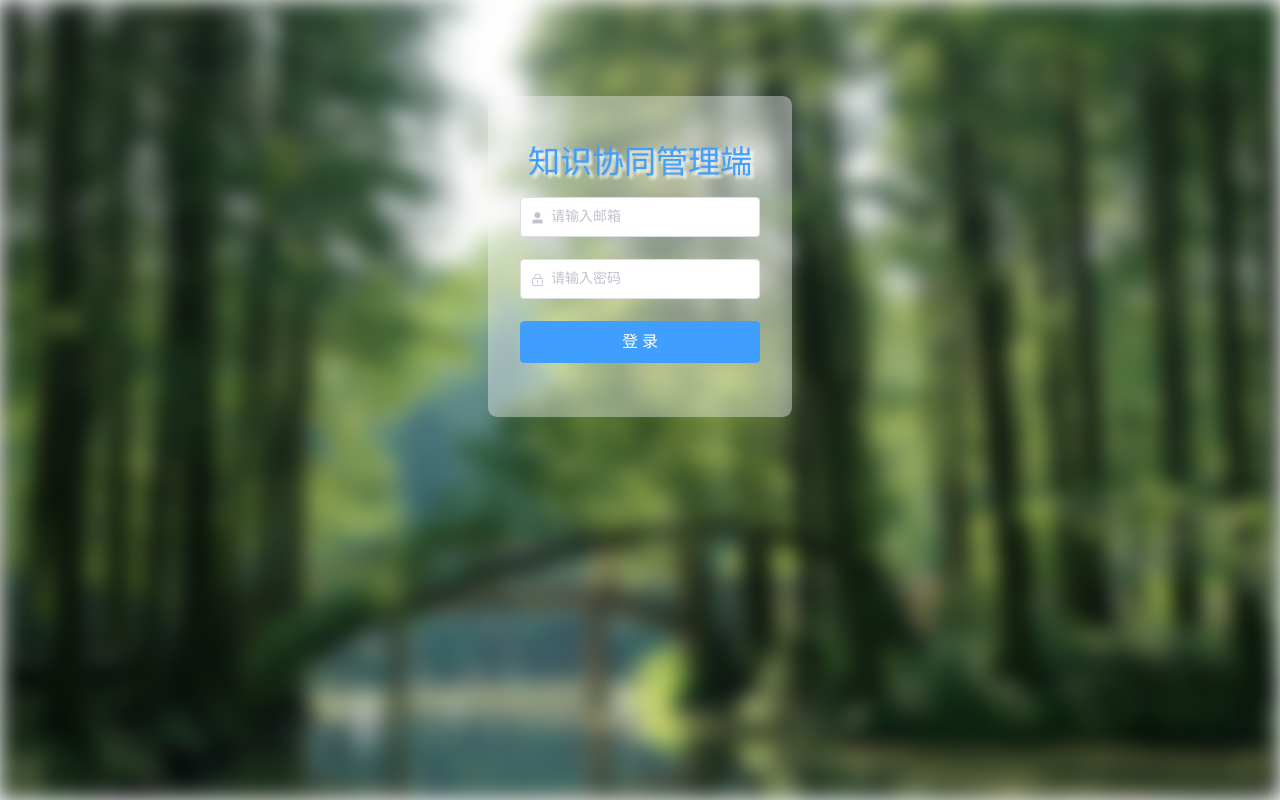
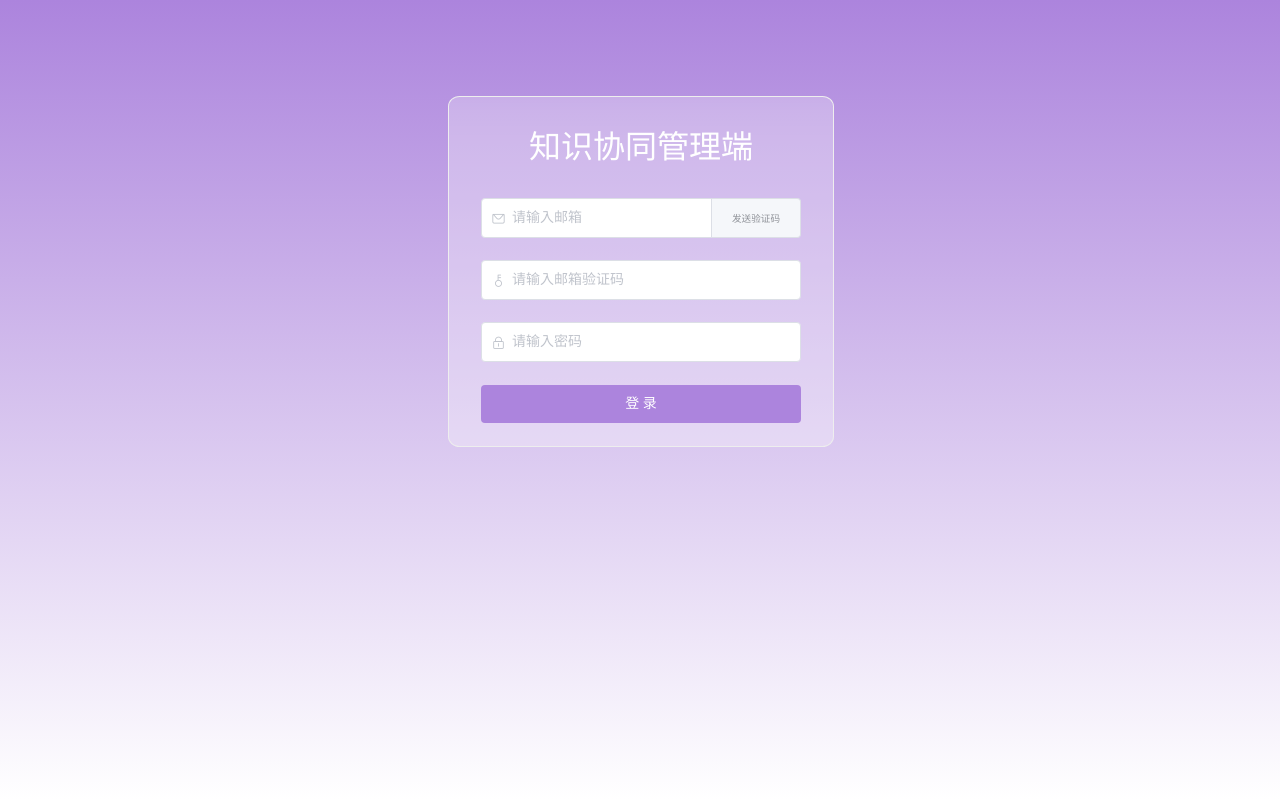
Before and after one commit to limengyun123/vue-knowledge-synergy-admin, a Vue app: page / in a window 1280 px wide. Built offline with nearby package versions, Linux system fonts and the light colour scheme.

Commit message:
全局修改element-ui样式

```diff
--- a/src/api/login.js
+++ b/src/api/login.js
@@ -4,6 +4,10 @@ import Qs from 'qs';
 export const loginApi = query => {
     let result = axios.post('user/login',query);
     return result;
+};
+
+export const sendEmailCodeApi = query => {
+    return Promise.resolve(1);
 };
 
 export const logoutApi = query =>{
--- a/src/assets/css/base.less
+++ b/src/assets/css/base.less
@@ -24,3 +24,139 @@
     background: transparent;
 };
 /*全局滚动条样式结束*/
+
+
+/* 修改el-menu样式开始 */
+.system-menu{
+	border:none;
+}
+
+.el-menu-item:hover{
+	background-color: inherit;
+	color: @support-color-ps;
+}
+
+.el-submenu:hover{
+	background-color: inherit;
+	color: @support-color-ps ;
+}
+
+.el-submenu .el-submenu__title:hover{
+	background-color: inherit;
+	color: @support-color-ps;
+}
+
+.el-menu-item.is-active{
+	background-color: @support-color-bg;
+	color: @support-color-ps;
+	border-left: solid 0.2rem @support-color-ps;
+	margin-left: 0.2rem;
+}
+/* 修改el-menu样式结束 */
+
+
+/* 全局分页栏样式修改开始*/
+.el-pagination{
+    margin: 2rem 0;
+    text-align: center;
+}
+.el-pagination .number:hover{
+    color: @support-color-ps;
+}
+.el-pagination .el-pager .active{
+    color: @support-color-ps;
+}
+/* 全局分页栏样式修改结束*/
+
+
+
+
+/*修改el-dropdown的默认样式 */
+.el-popper .el-dropdown-menu__item:hover{
+    color: @main-color;
+    background-color:@support-color-bg;
+}
+.el-popper .el-dropdown-menu__item:focus{
+    color: @main-color;
+    background-color:@support-color-bg;
+}
+
+/*修改el-dropdown的默认样式结束 */
+
+
+/* 修改el-select的样式*/
+.el-select .el-input__inner:focus{
+    border-color:@support-color-ps !important;
+}
+.el-popper .el-select-dropdown__item:hover{
+    color: @main-color;
+    background-color:@support-color-bg;
+}
+.el-popper .selected{
+    color:@main-color;
+}
+/* 修改el-select的样式结束*/
+
+
+
+/* 修改el-input的样式开始*/
+.el-input__inner:focus{
+    border-color: @support-color-ps;
+}
+.el-textarea__inner:focus{
+    border-color: @support-color-ps;
+}
+.el-checkbox__input.is-checked .el-checkbox__inner{
+    background-color: @support-color-ps;
+    border-color: @support-color-ps;
+}
+.el-checkbox__input.is-checked + .el-checkbox__label {
+    color: @support-color-ps;
+}
+.el-radio__input.is-checked + .el-radio__label {
+    color: @support-color-ps;
+}
+.el-radio__input.is-checked .el-radio__inner {
+    background-color: @support-color-ps;
+    border-color: @support-color-ps;
+}
+.el-textarea__inner{
+    resize: none;/* 去掉 textarea 下面拉伸的标志*/
+    height: 5rem;
+    margin: 1rem auto;
+}
+/* 修改el-input的样式结束*/
+
+
+/* 修改el-button的样式开始*/
+.el-button--default {
+    color: @support-color-ps;
+    // background-color: @support-color-bg;
+    border-color: @support-color-ps;
+}
+.el-button--default:hover{
+    color: @support-color-ps;
+    background-color: @support-color-bg;
+    border-color: @support-color-ps;
+}
+.el-button--default:focus{
+    color: @support-color-ps;
+    background-color: @support-color-bg;
+    border-color: @support-color-ps;
+}
+
+.el-button--primary{
+    color: white;
+    background-color: @support-color-ps;
+    border: none;
+}
+.el-button--primary:hover{
+    color: white;
+    background-color: @main-color;
+}
+.el-button--primary:focus{
+    color: white;
+    background-color: @main-color;
+}
+
+/* 修改el-button的样式结束*/
--- a/src/assets/css/common.less
+++ b/src/assets/css/common.less
@@ -2,3 +2,9 @@
 @support-color-ps: #ac84dd;
 @support-color-bg: #f8f5f8;
 @scrollbar-color: #cea6ff;
+
+
+@success-color: #67C23A;
+@warning-color: #E6A23C;
+@danger-color:#F56C6C;
+@brand-color: #409EFF;
--- a/src/axois.js
+++ b/src/axois.js
@@ -2,6 +2,7 @@ import axios from 'axios';
 import store from './store';
 import router from './router';
 axios.defaults.baseURL = 'http://localhost:8081';
+// axios.defaults.baseURL = 'http://localhost:8081/knowledge_synergy';
 
 axios.interceptors.request.use((config)=>{
     console.log("请求拦截");
--- a/src/views/login.vue
+++ b/src/views/login.vue
@@ -1,11 +1,16 @@
 <template>
     <div class="container">
+        <div class="main-content-wrapper">
         <div class="main-content">
-            <div class="title">知识协同管理端</div>
-            <el-alert class="error-alert" :title="errorMessage" v-if="showError" type="error" show-icon></el-alert>
+            <div class="login-title">知识协同管理端</div>
             <el-form :model="loginForm" :rules="rules" ref="loginForm" status-icon >
                 <el-form-item prop="email">
-                    <el-input type="text" v-model="loginForm.email" @focus="hideError" prefix-icon="el-icon-user-solid" placeholder="请输入邮箱"></el-input>
+                    <el-input type="text" v-model="loginForm.email" prefix-icon="el-icon-message" placeholder="请输入邮箱">
+                        <template slot="append"><div class="login-send-code" @click="sendCode">{{sendEmailCodeMsg}}</div></template>
+                    </el-input>
+                </el-form-item>
+                <el-form-item prop="emailCode">
+                    <el-input type="text" v-model="loginForm.emailCode" prefix-icon="el-icon-key" placeholder="请输入邮箱验证码"></el-input>
                 </el-form-item>
                 <el-form-item prop="password">
                     <el-input type="text" v-model="loginForm.password" @focus="hideError" prefix-icon="el-icon-lock" :show-password=true auto-complete="off" placeholder="请输入密码"></el-input>
@@ -15,27 +20,30 @@
                 </el-form-item>
             </el-form>
         </div>
+        </div>
     </div>
 </template>
 
 <script>
-import {loginApi} from '../api/login';
+import {loginApi,sendEmailCodeApi} from '../api/login';
 
 export default {
     name: 'Login',
     data(){
         return {
-            showError: false,
-            errorMessage: '',
             loginForm: {
                 password: '',
-                email: ''
+                email: '',
+                emailCode: ''
             },
+            sendEmailCodeMsg: '发送验证码',
+            sendCodeHandle: null,
             rules: {
                 email: [
                     { required: true, message: "请输入邮箱", trigger: 'blur' },
-                    { type: 'email', message: "邮箱格式不正确", trigger: 'blur' }
+                    { type: 'email',  message: "请输入正确格式", trigger: 'blur' },
                 ],
+                emailCode:{ required: true, message: "请输入邮箱验证码", trigger: 'blur' },
                 password: [
                     { required: true, message: "请输入密码", trigger: 'blur' },
                     {
@@ -51,6 +59,26 @@ export default {
     },
 
     methods: {
+        sendCode(){
+            if(this.sendCodeHandle==null){
+                sendEmailCodeApi({email: this.loginForm.email}).then((result)=>{
+                    // this.$message.success(result.msg);
+                    this.$message.success("验证码已发送，请注意查收");
+                    let count = 60;
+                    this.sendCodeHandle = setInterval(()=>{
+                        count--;
+                        this.sendEmailCodeMsg = `请${count}秒后重发`;
+                        if(count==0){
+                            clearInterval(this.sendCodeHandle);
+                            this.sendCodeHandle = null;
+                            this.sendEmailCodeMsg = "发送验证码"
+                        }
+                    }, 1000);
+                }).catch((reason)=>{
+                    this.$message.error(reason);
+                });
+            }
+        },
         submitForm(formName){
             this.$refs[formName].validate((valid)=>{
                 if (valid) {
@@ -89,47 +117,62 @@ export default {
 }
 </script>
 
-<style scoped>
-/* 毛玻璃背景 */
-.container::before{
-	background:url('~@/assets/img/bg_0.jpg') 0 / cover fixed;
-    content:'';
-	position:absolute;
-	top:0;
-	right:0;
-	bottom:0;
-	left:0;
-	z-index:-1;
-	-webkit-filter:blur(0.7rem);
-	filter:blur(0.7rem);
+<style lang="less">
+@import "../assets/css/common.less";
+
+.container{
+    position: absolute;
+    width: 100%;
+    height: 100%;
+    background-image: linear-gradient(0deg, white, @support-color-ps);
+}
+
+.main-content-wrapper{
+    width: 30%;
+    min-width: 20rem;
+    margin: 6rem 35% 2rem;
+    position: absolute;
+    border: solid #eeeeee 1px;
+    border-radius: 3%;
+    overflow: hidden;
+}
+
+.main-content-wrapper:before{
+    content: '';
+    width: 140%;
+    height: 200rem;
+    background: rgba(255, 255, 255, 0.3);
+    position: absolute;
+    left: -20%;
+    top: -2rem;
+    -webkit-filter:blur(2rem);
+    filter: blur(2rem);
+}
+
+.main-content{
+    padding: 2rem 2rem 0;
+    z-index: 1;
 }
 
 
-.main-content{
-    border-radius: 3%;
-    width: 15rem;
+.login-title{
     text-align: center;
-    margin: 6rem auto 0;
-    padding: 2rem;
-    background-color:rgba(248,248,248,0.4);
+    color: #ffffff;
+    margin-bottom: 2rem;
+    font-size: 2rem;
 }
 
-.error-alert{
-    margin-bottom: 1rem;
-    /* transition: all 1s ease ; */
+.login-send-code{
+    font-size: .6rem;
 }
 
-.title{
-    margin: 1rem 0;
-    font-size: 2rem;
-    color: rgba(64,158,254);
-    text-shadow: #ffffff 0.2rem 0.2rem 0.2rem;
-}
-
-.login-button{
-    width: 15rem;
-    font-size: 1rem;
+.login-send-code:hover{
+    color: @support-color-ps;
 }
 
 
+.login-button{
+    width: 100%;
+}
+
 </style>
--- a/src/views/resource/resource.vue
+++ b/src/views/resource/resource.vue
@@ -191,7 +191,9 @@ export default {
 }
 </script>
 
-<style>
+<style lang="less">
+@import "../../assets/css/common.less";
+
 .resource-page{
     padding: 1rem;
 }
@@ -232,10 +234,10 @@ export default {
 }
 
 .icon-success{
-    color: #00dd00;
+    color: @success-color;
 }
 
 .icon-warning{
-    color: #ffbb00;
+    color: @warning-color;
 }
 </style>
--- a/src/views/user/addAdmin.vue
+++ b/src/views/user/addAdmin.vue
@@ -30,7 +30,7 @@
                 <el-input type="password" v-model="adminInfo.ensurePassword"></el-input>
             </el-form-item>
             <el-form-item>
-                <el-button type="primary" @click="submitInfoForm('adminInfo')">提交修改</el-button>
+                <el-button type="primary" @click="submitInfoForm('adminInfo')" class="add-admin-sunbmit-button">提交修改</el-button>
             </el-form-item>
         </el-form>
         </div>
@@ -131,4 +131,8 @@ export default {
     border: 0.1rem solid #dddddd;
     border-radius: 0.4rem;
 }
+
+.add-admin-sunbmit-button{
+    margin-left: 3.5rem;
+}
 </style>
```
Also changed, not shown: src/views/Home.vue (+1 -29 lines), src/views/system/systemInfo.vue (+10 -17 lines), src/views/team/team.vue (+5 -22 lines), src/views/user/admin.vue (+6 -6 lines), src/views/user/client.vue (+8 -17 lines).
